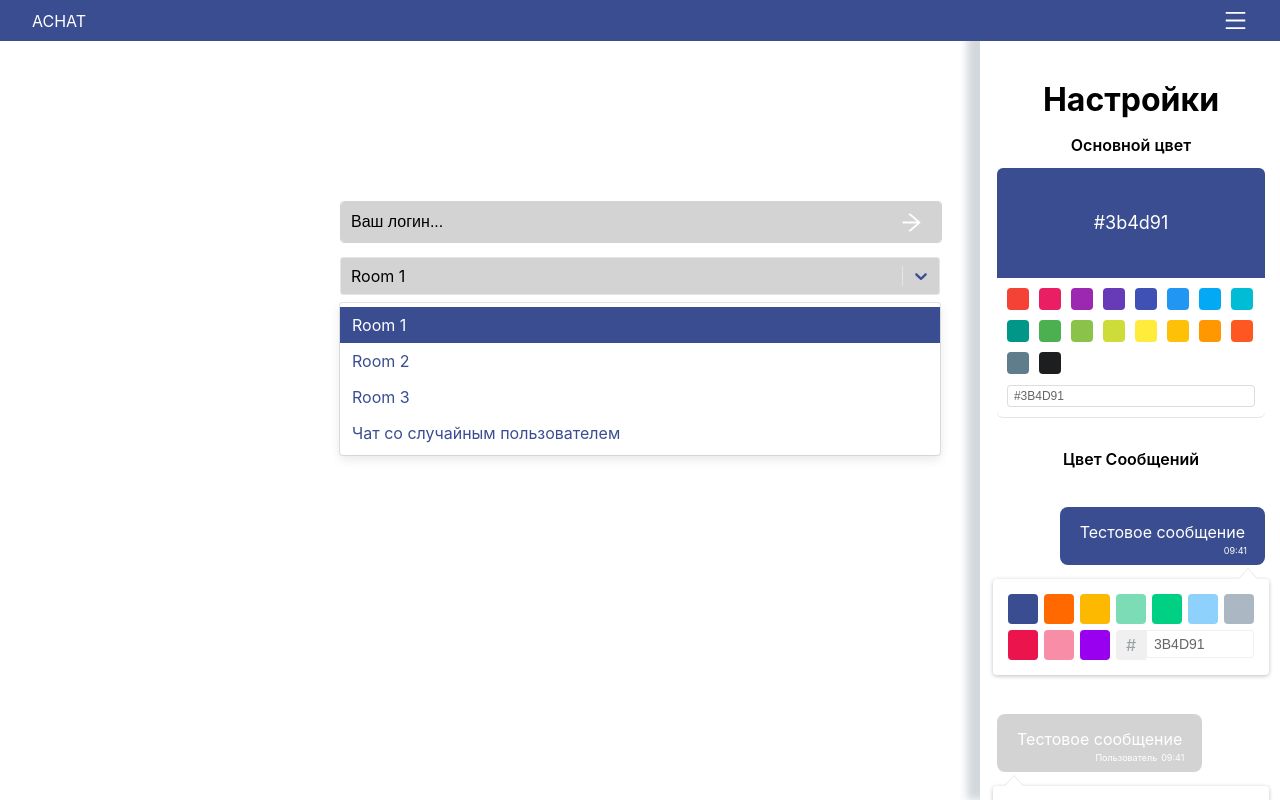
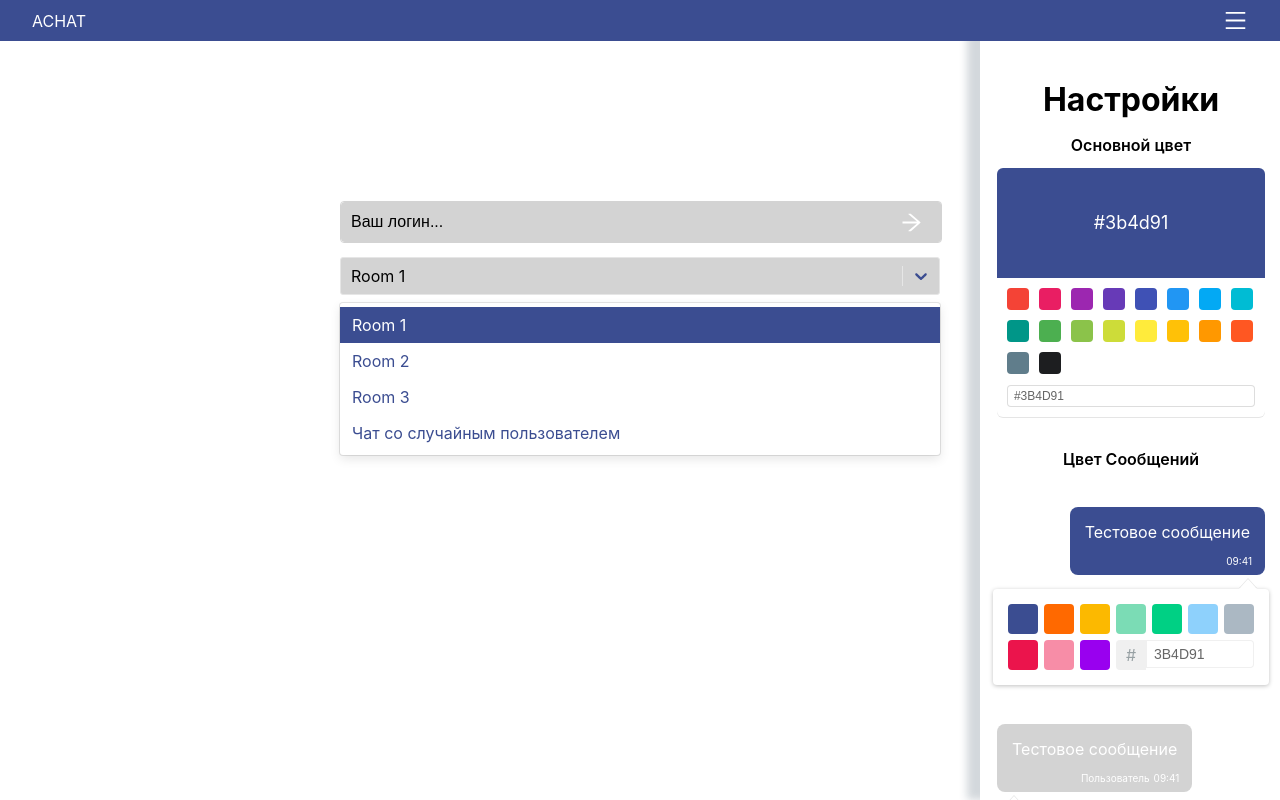
Before and after one commit to turrett0/ACHAT, a React (Create React App) app: page /login in a window 1280 px wide. Both pictures are taken after a click on the button 1235 px from the left and 20 px from the top of the page. Built offline with nearby package versions, Linux system fonts and the light colour scheme; no server answers.

Commit message:
new view of message data with image

```diff
--- a/src/components/Message/Message.styled.ts
+++ b/src/components/Message/Message.styled.ts
@@ -8,7 +8,7 @@ export const MessageBody = styled.div.attrs(
     props.author === "mine"
       ? props.theme.mineMessageColor
       : props.theme.strangerMessageColor};
-  min-width: 10vw;
+  min-width: 13vw;
   max-width: 35vw;
   display: flex;
   overflow: hidden;
@@ -20,7 +20,7 @@ export const MessageBody = styled.div.attrs(
   right: ${(props) => (props.author === "mine" ? 0 : "initial")};
   margin: 25px 15px 0 15px;
   border-radius: 0.5rem;
-  padding: ${(props) => (props.type === "fileMessage" ? "0" : "5px 10px")};
+  padding: ${(props) => (props.type === "fileMessage" ? "0" : "5px")};
   color: white;
   word-wrap: break-word;
 
@@ -50,11 +50,11 @@ export const Notification = styled.div`
 export const MessageText = styled.span`
   font-size: 16px;
   width: 100%;
-  padding: 10px 10px 0 10px;
+  padding: 10px;
 `;
 
 export const MessageSpan = styled.span`
-  font-size: 9px;
+  font-size: 10px;
   margin-right: 4px;
 `;
 
--- a/src/components/Message/Message.tsx
+++ b/src/components/Message/Message.tsx
@@ -3,6 +3,7 @@ import {useSelector} from "react-redux";
 import {
   messageInterface,
   messageAuthor,
+  messageTypes,
 } from "../../store/messagesReducer/state";
 import {selectUserID} from "../../store/selectors";
 import base64Converter from "../../utils/Base64Convert";
@@ -39,17 +40,38 @@ const Message: React.FC<Props> = ({userInfo}) => {
     <>
       <MessageBody author={author} type={message.type}>
         {image && (
+          <>
             <MessageImage
               image={image}
               onImageClickHandler={onImageClickHandler}
             />
+            <div
+              style={{
+                position: "absolute",
+                bottom: 5,
+                right: 0,
+                backdropFilter: "blur(2px)",
+              }}
+            >
+              <MessageData>
+                {author !== "mine" && (
+                  <MessageSpan>{userData.username}</MessageSpan>
+                )}
+                <MessageSpan>{time}</MessageSpan>
+              </MessageData>
+            </div>
+          </>
         )}
 
-        <MessageText>{message.text}</MessageText>
+        {message.text.length > 0 && <MessageText>{message.text}</MessageText>}
+        {message.type !== messageTypes.FILE_MESSAGE && (
           <MessageData>
-          {author !== "mine" && <MessageSpan>{userData.username}</MessageSpan>}
+            {author !== "mine" && (
+              <MessageSpan>{userData.username}</MessageSpan>
+            )}
             <MessageSpan>{time}</MessageSpan>
           </MessageData>
+        )}
       </MessageBody>
       {imageFullScreen && (
         <Modal bgColor={"rgba(0,0,0,.8)"} callback={setImageFullScreen}>
```
Lines whose indentation alone changed are shown as unchanged.
